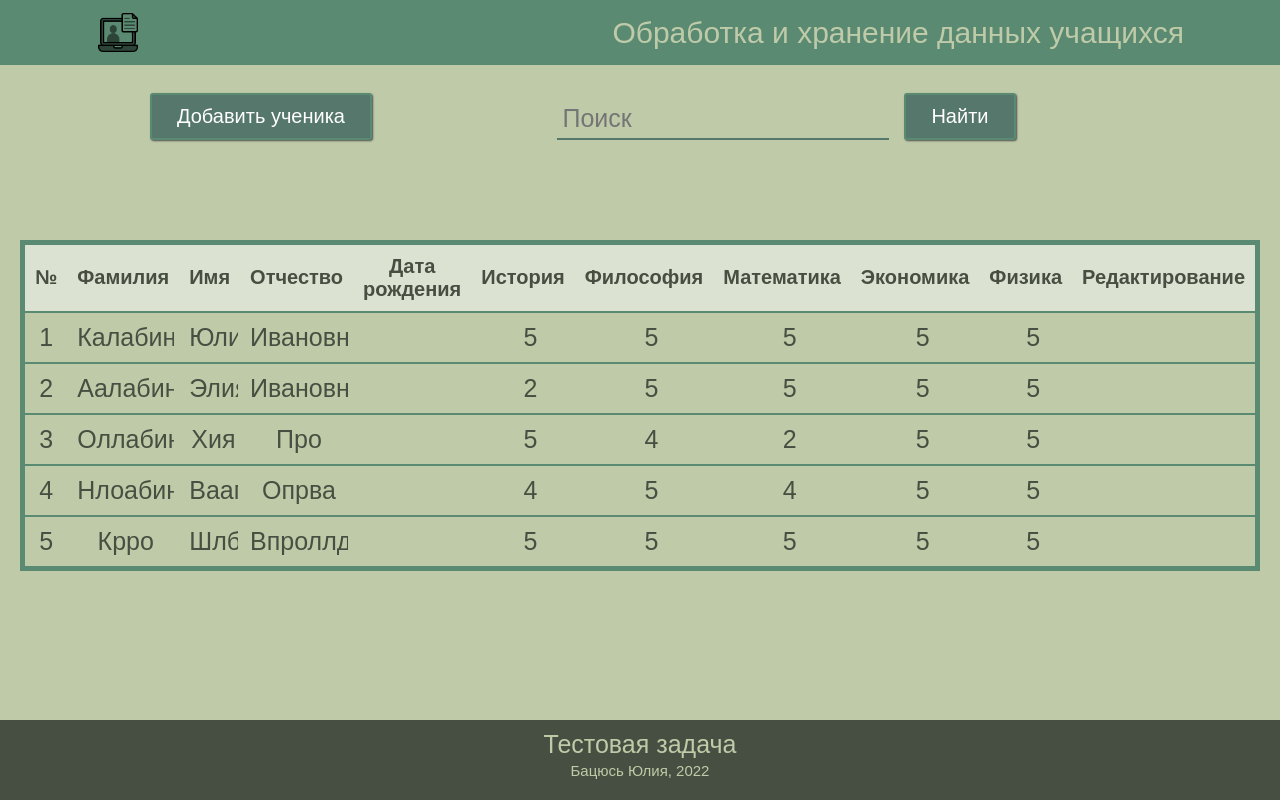
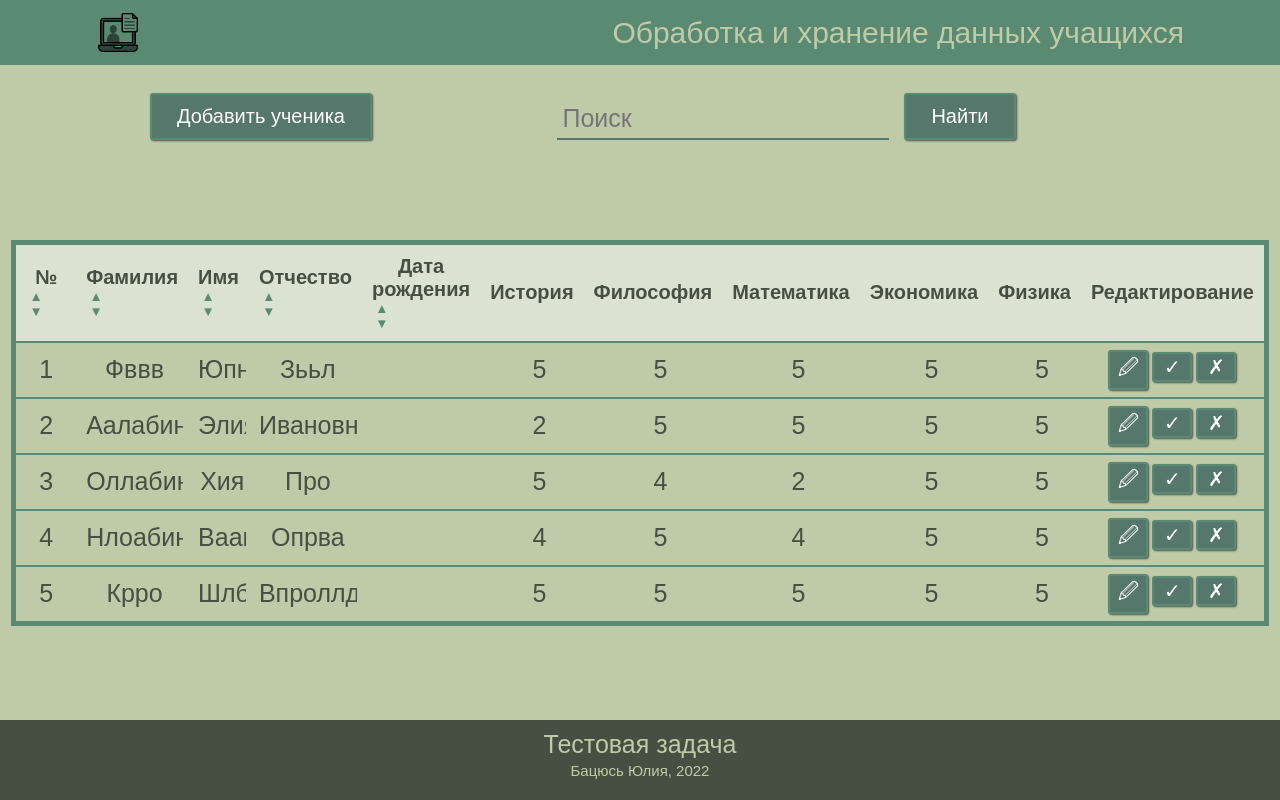
Before and after one commit to JBatsyus/Table, a React (Create React App) app: page / in a window 1280 px wide. Built offline with nearby package versions, Linux system fonts and the light colour scheme; a web font is replaced by a local one.

Commit message:
+ кнопки

```diff
--- /dev/null
+++ b/src/components/ChangeButton/changeButton.scss
@@ -0,0 +1,23 @@
+@import "../../assets/styles/fonts.scss";
+@import "../../assets/styles/color.scss";
+
+.btn__change {
+  width: 40px;
+  margin: 2px;
+  font-family: "Exo2", sans-serif;
+  font-size: 20px;
+  color: #ffffff;
+  box-shadow: 1px 1px 2px #4f4f4f;
+  border-radius: 3px;
+  border: 2px solid $eucalyptus;
+  background-color: $malachite;
+  cursor: pointer;
+
+  &:hover {
+    background-color: $eucalyptus;
+    transform: scale(0.99);
+  }
+  &:active {
+    transform: scale(0.96);
+  }
+}
--- /dev/null
+++ b/src/components/ChangeButton/index.jsx
@@ -0,0 +1,15 @@
+import "./changeButton.scss";
+
+const ChangeButton = props => {
+  return (
+    <button
+      className="btn__change"
+      onClick={props.onClick}
+      title="Редактировать"
+    >
+      <span> &#128393;</span>
+    </button>
+  );
+};
+
+export default ChangeButton;
--- /dev/null
+++ b/src/components/DeleteButton/deleteButton.scss
@@ -0,0 +1,24 @@
+@import "../../assets/styles/fonts.scss";
+@import "../../assets/styles/color.scss";
+
+.btn__del {
+  width: 40px;
+  margin: 2px;
+  font-family: "Exo2", sans-serif;
+  font-size: 20px;
+  color: #ffffff;
+
+  box-shadow: 1px 1px 2px #4f4f4f;
+  border-radius: 3px;
+  border: 2px solid $eucalyptus;
+  background-color: $malachite;
+  cursor: pointer;
+
+  &:hover {
+    background-color: $eucalyptus;
+    transform: scale(0.99);
+  }
+  &:active {
+    transform: scale(0.96);
+  }
+}
--- /dev/null
+++ b/src/components/DeleteButton/index.jsx
@@ -0,0 +1,11 @@
+import "./deleteButton.scss";
+
+const DeleteButton = props => {
+  return (
+    <button className="btn__del" onClick={props.onClick} title="Удалить">
+      <span>&#10007;</span>
+    </button>
+  );
+};
+
+export default DeleteButton;
--- /dev/null
+++ b/src/components/SaveButton/index.jsx
@@ -0,0 +1,11 @@
+import "./saveButton.scss";
+
+const SaveButton = props => {
+  return (
+    <button className="btn__save" onClick={props.onClick} title="Cохранить">
+      <span>✓</span>
+    </button>
+  );
+};
+
+export default SaveButton;
--- /dev/null
+++ b/src/components/SaveButton/saveButton.scss
@@ -0,0 +1,23 @@
+@import "../../assets/styles/fonts.scss";
+@import "../../assets/styles/color.scss";
+
+.btn__save {
+  width: 40px;
+  margin: 2px;
+  font-family: "Exo2", sans-serif;
+  font-size: 20px;
+  color: #ffffff;
+  box-shadow: 1px 1px 2px #4f4f4f;
+  border-radius: 3px;
+  border: 2px solid $eucalyptus;
+  background-color: $malachite;
+  cursor: pointer;
+
+  &:hover {
+    background-color: $eucalyptus;
+    transform: scale(0.99);
+  }
+  &:active {
+    transform: scale(0.96);
+  }
+}
--- /dev/null
+++ b/src/components/SortButton/index.jsx
@@ -0,0 +1,20 @@
+import "./index.scss";
+
+const SortButton = props => {
+  return (
+    <div className="container__sort">
+      <button
+        className="btn__sort"
+        onClick={props.onClick}
+        title="По возрастанию"
+      >
+        ▲
+      </button>
+      <button className="btn__sort" onClick={props.onClick} title="По убыванию">
+        ▼
+      </button>
+    </div>
+  );
+};
+
+export default SortButton;
--- /dev/null
+++ b/src/components/SortButton/index.scss
@@ -0,0 +1,25 @@
+@import "../../assets/styles/fonts.scss";
+@import "../../assets/styles/color.scss";
+
+.container__sort {
+  display: flex;
+  flex-direction: column;
+}
+.btn__sort {
+  border: none;
+  padding: inherit;
+  color: $eucalyptus;
+  // прозрачный фон
+  background-color: transparent;
+  width: 20px;
+  text-align: center;
+  cursor: pointer;
+  &:hover {
+    color: #fff;
+    background-color: $eucalyptus;
+    transform: scale(0.99);
+  }
+  &:active {
+    transform: scale(0.96);
+  }
+}
--- a/src/components/Table/Row.jsx
+++ b/src/components/Table/Row.jsx
@@ -1,6 +1,6 @@
-// import ButtonDelete from "../buttons/ButtonDelete";
-// import ButtonEdit from "../buttons/ButtonEdit";
-// import ButtonSave from "../buttons/ButtonSave";
+import DeleteButton from "../DeleteButton/index.jsx";
+import ChangeButton from "../ChangeButton/index.jsx";
+import ButtonSave from "../SaveButton/index.jsx";
 import { useState } from "react";
 
 const Row = props => {
@@ -124,7 +124,11 @@ const Row = props => {
         />
       </td>
 
-      <td></td>
+      <td>
+        <ChangeButton />
+        <ButtonSave />
+        <DeleteButton />
+      </td>
     </tr>
   );
 };
--- a/src/components/Table/index.jsx
+++ b/src/components/Table/index.jsx
@@ -2,18 +2,30 @@ import "./table.scss";
 // import TableWords from "../table/TableWords";
 
 import TableData from "..//Table/TableData.jsx";
+import SortButton from "..//SortButton/index.jsx";
 
 const Table = () => {
   return (
     <div className="container">
       <table className="table">
         <thead>
-          <tr className="table__title">
-            <th>№</th>
-            <th>Фамилия</th>
-            <th>Имя</th>
-            <th>Отчество</th>
-            <th>Дата рождения</th>
+          <tr>
+            <th>
+              № <SortButton />
+            </th>
+
+            <th>
+              Фамилия <SortButton />
+            </th>
+            <th>
+              Имя <SortButton />
+            </th>
+            <th>
+              Отчество <SortButton />
+            </th>
+            <th>
+              Дата рождения <SortButton />
+            </th>
             <th>История</th>
             <th>Философия</th>
             <th>Математика</th>
--- a/src/components/Table/table.scss
+++ b/src/components/Table/table.scss
@@ -33,7 +33,7 @@
     @include inputForm();
     text-align: center;
     border: none;
-    width: 20px;
+    width: 40px;
   }
   .input__null {
     @include fontStyleCell();
@@ -48,6 +48,7 @@
     text-align: center;
     border: none;
   }
+
   //     .input_editMode {
   //       @include fontStyleCell();
   //       @include inputForm();
@@ -71,3 +72,7 @@
   //   }
   // }
 }
+.table__title {
+  display: flex;
+  flex-direction: row;
+}
--- a/src/components/Table/tableData.js
+++ b/src/components/Table/tableData.js
@@ -1,9 +1,9 @@
 export const tableData = [
   {
     id: 1,
-    surname: "Калабина",
-    name: "Юлия",
-    patronymic: "Ивановна",
+    surname: "Фввв",
+    name: "Юпноне",
+    patronymic: "Зььл",
     hbty: "15.10.1989",
     history: "5",
     philosophy: "5",
```
